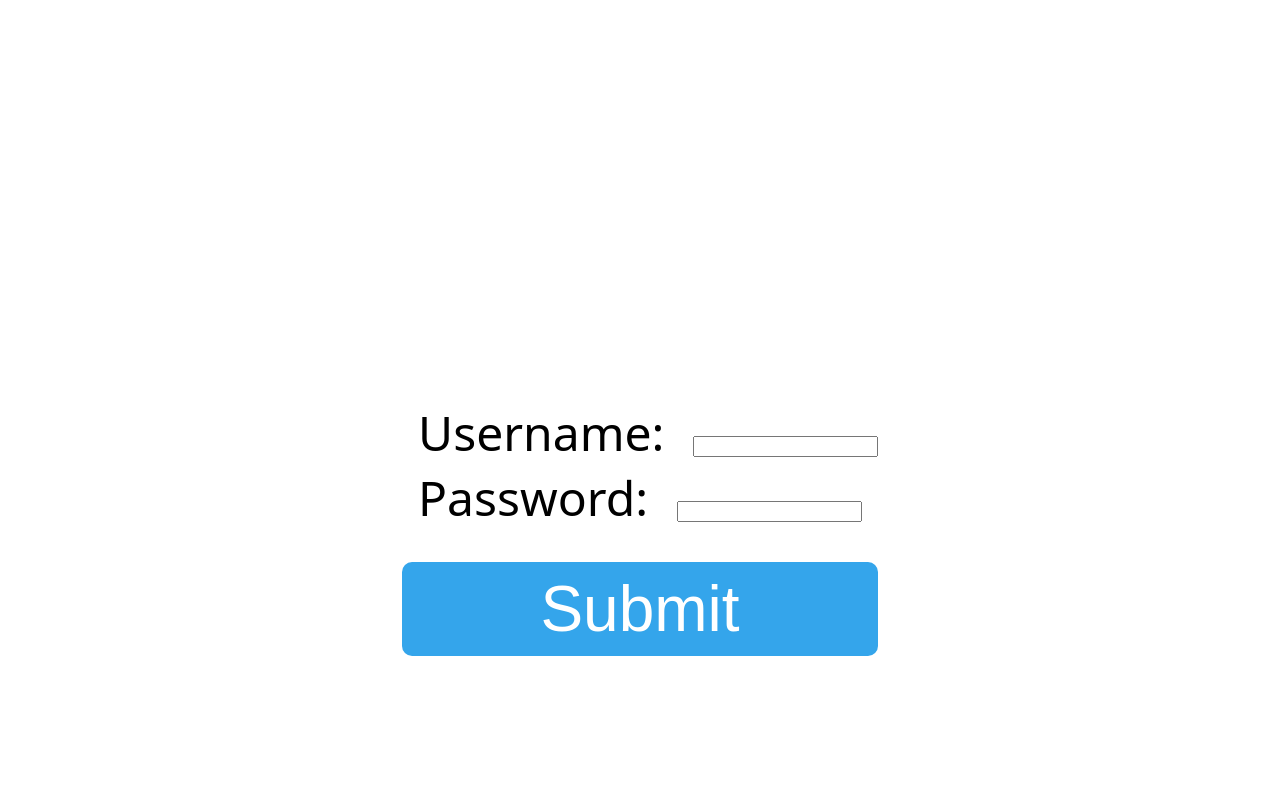
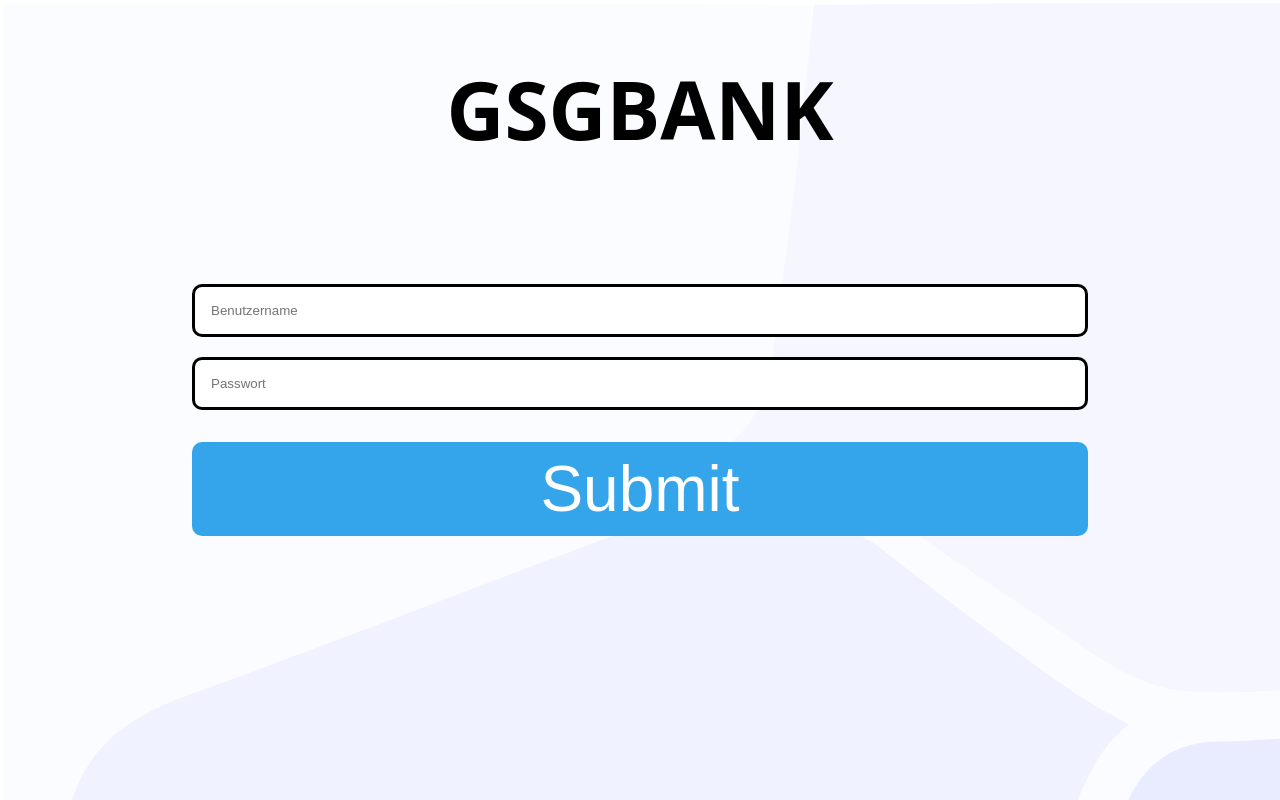
Before and after one commit to gsgdev/gaukeley-frontend, a SvelteKit app: page /login in a window 1280 px wide. Built offline with nearby package versions, Linux system fonts and the light colour scheme.

Commit message:
styled login page

```diff
--- a/src/app.html
+++ b/src/app.html
@@ -21,5 +21,10 @@
 		html {
 			scroll-behavior: smooth;
 		}
+		*,
+		*::before,
+		*::after {
+			box-sizing: border-box;
+		}
 	</style>
 </html>
--- a/src/routes/login/+page.svelte
+++ b/src/routes/login/+page.svelte
@@ -7,39 +7,49 @@
 	}
 </script>
 
+<h1 class="header">GSGBANK</h1>
+
 <div class="login-wrapper">
 	<form on:submit|preventDefault={handleSubmit}>
-		<div>
-			<label for="username">Username:</label>
-			<input type="text" id="username" bind:value={username} />
-		</div>
-		<div>
-			<label for="password">Password:</label>
-			<input type="password" id="password" bind:value={password} />
-		</div>
+		<input placeholder="Benutzername" type="text" id="username" bind:value={username} />
+		<input placeholder="Passwort" type="password" id="password" bind:value={password} />
 		<button class="submit-button" type="submit">Submit</button>
 	</form>
 </div>
 
 <style>
 	:global(body) {
-		background-image: none;
+		width: 100dvw;
+		height: 100dvh;
+		background-image: url('/src/lib/images/gradient_background.svg');
+		background-size: cover;
+	}
+	.header {
+		width: 100dvw;
+		position: absolute;
+		font-size: 5rem;
+		text-align: center;
 	}
 	form {
 		font-size: 3rem;
 		display: block;
+		width: 70dvw;
 	}
-	label {
-		padding: 1rem 1rem 1rem 1rem;
+	input {
+		width: 100%;
+		padding: 1rem;
+		border-radius: 10px;
+		border: 3px solid black;
 	}
 
 	.login-wrapper {
-		width: 100%;
+		width: 100dvw;
+		height: 100dvh;
 		display: flex;
-		flex-direction: row;
 		justify-content: space-around;
-		margin-top: 50dvh;
+		align-items: center;
 	}
+
 	.submit-button {
 		width: 100%;
 		margin: 2rem 0 0 0;
@@ -53,6 +63,7 @@
 		border-radius: 10px;
 		padding: 10px;
 		transition: background-color 0.3s;
+		cursor: pointer;
 	}
 	.submit-button:hover {
 		background-color: blue;
```
